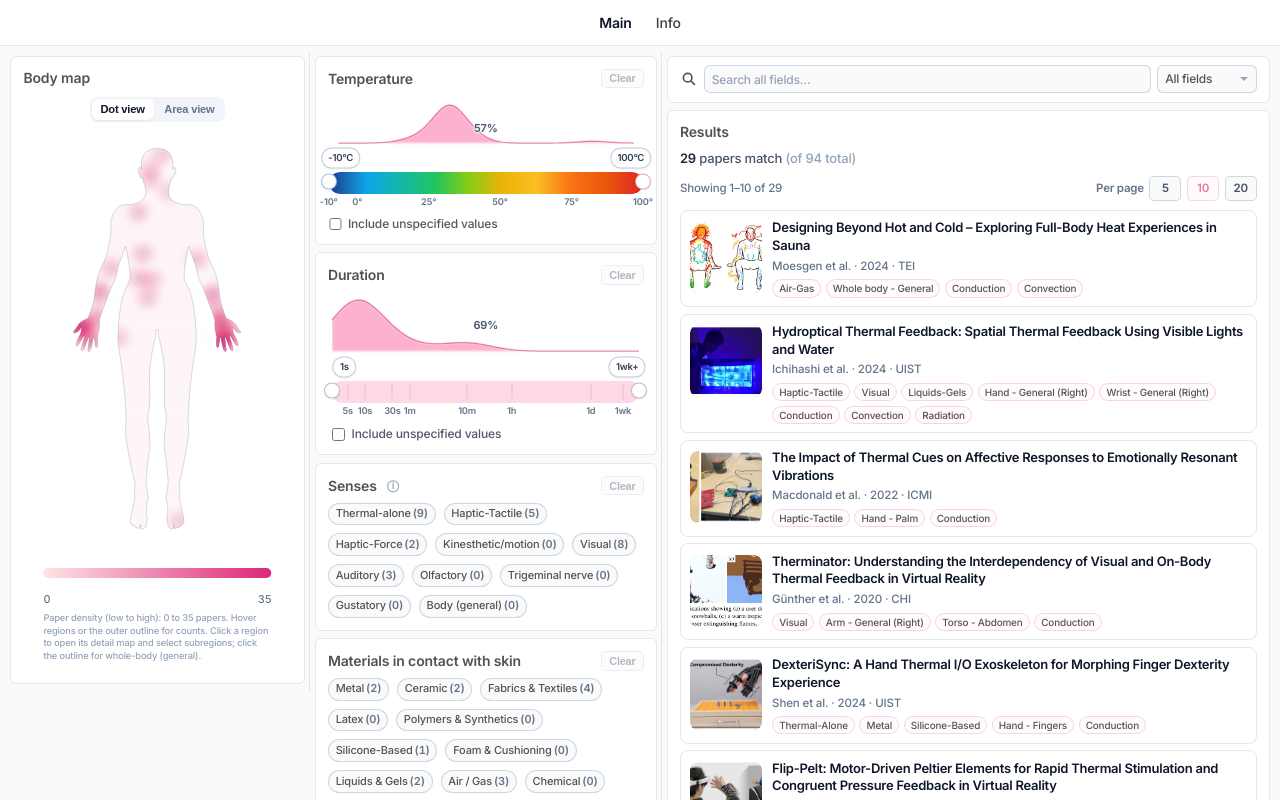
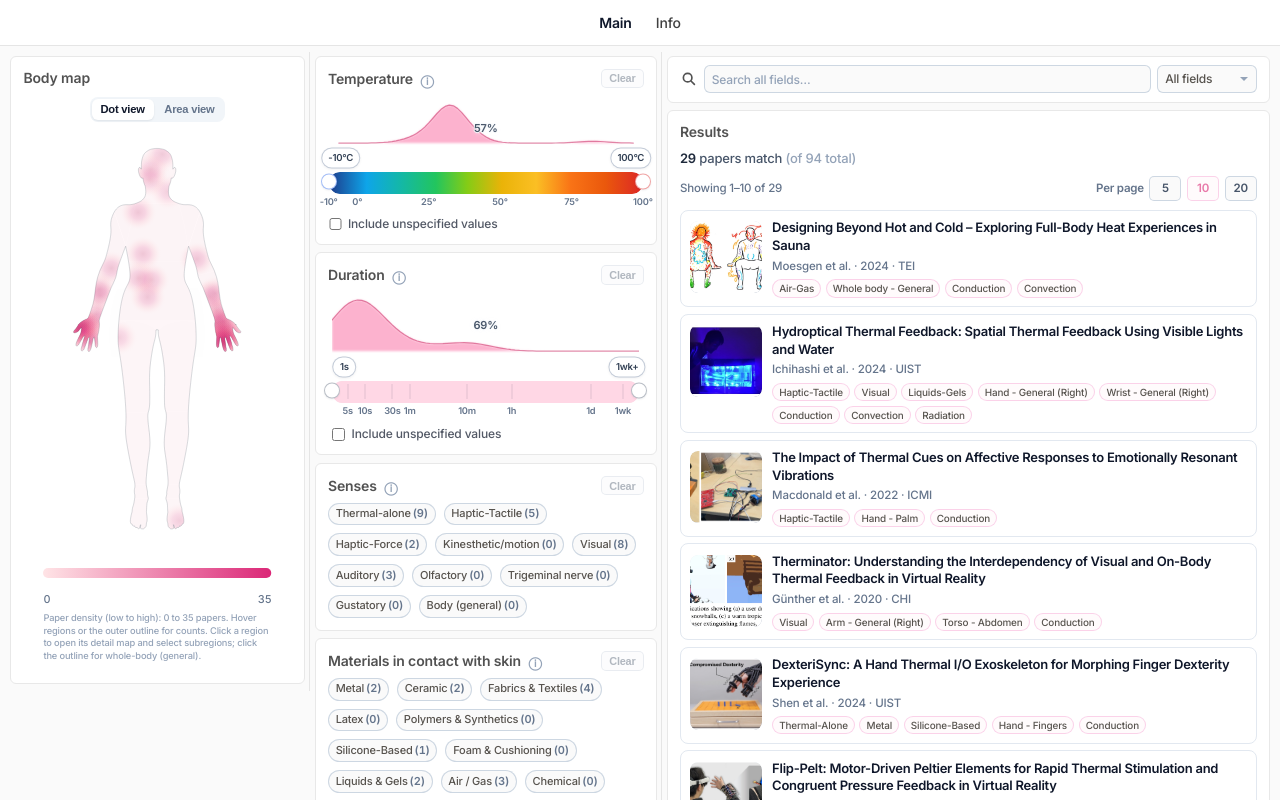
Before and after one commit to sandyleedev/thermal-interaction-web, a React (Vite) app in the folder frontend/: page / in a window 1280 px wide. Shown: the top 800 px of the page. Built offline with nearby package versions, Linux system fonts and the light colour scheme; the HTML template or start-up script is replaced by a standard one.

Commit message:
feat: update filter info tooltips stacking and Area view legend copy

```diff
--- a/frontend/src/components/duration-panel/DurationPanel.tsx
+++ b/frontend/src/components/duration-panel/DurationPanel.tsx
@@ -24,6 +24,10 @@ import {
 } from "@/components/range-slider/horizontalRangeSliderLayout";
 import { RangeSliderThumbStack } from "@/components/range-slider/RangeSliderThumbStack";
 import { useWindowPointerRangeDrag } from "@/components/range-slider/useWindowPointerRangeDrag";
+import { FilterPanelInfoButton } from "@/components/landing/FilterPanelInfoButton";
+
+const DURATION_FILTER_TOOLTIP =
+  "Drag handles for duration (log scale). Chart uses your other filters. Include unspecified for papers without duration.";
 
 const TRACK_H = 22;
 const PLOT_W = 320;
@@ -133,7 +137,10 @@ export function DurationPanel() {
   return (
     <section className="landing-panel landing-panel-top landing-duration-panel">
       <div className="range-filter-panel-header">
-        <h2 className="panel-title">Duration</h2>
+        <div className="range-filter-panel-title-cluster">
+          <h2 className="panel-title">Duration</h2>
+          <FilterPanelInfoButton tooltip={DURATION_FILTER_TOOLTIP} />
+        </div>
         <button
           type="button"
           className="other-filters-clear-all"
--- /dev/null
+++ b/frontend/src/components/landing/FilterPanelInfoButton.tsx
@@ -0,0 +1,70 @@
+import { useEffect, useId, useRef, useState } from "react";
+
+type FilterPanelInfoButtonProps = {
+  tooltip: string;
+  /** Accessible name when different from default. */
+  ariaLabel?: string;
+};
+
+/** Circled “i” with click/tap tooltip for filter panel headers. */
+export function FilterPanelInfoButton({
+  tooltip,
+  ariaLabel = "How this filter works",
+}: FilterPanelInfoButtonProps) {
+  const tooltipId = useId();
+  const [tipOpen, setTipOpen] = useState(false);
+  const wrapRef = useRef<HTMLDivElement>(null);
+
+  useEffect(() => {
+    if (!tipOpen) return;
+    const onPointerDown = (e: PointerEvent) => {
+      if (!wrapRef.current?.contains(e.target as Node)) {
+        setTipOpen(false);
+      }
+    };
+    document.addEventListener("pointerdown", onPointerDown, true);
+    return () =>
+      document.removeEventListener("pointerdown", onPointerDown, true);
+  }, [tipOpen]);
+
+  useEffect(() => {
+    if (!tipOpen) return;
+    const onKeyDown = (e: KeyboardEvent) => {
+      if (e.key === "Escape") setTipOpen(false);
+    };
+    window.addEventListener("keydown", onKeyDown);
+    return () => window.removeEventListener("keydown", onKeyDown);
+  }, [tipOpen]);
+
+  return (
+    <div
+      ref={wrapRef}
+      className={[
+        "other-filters-info-wrap",
+        tipOpen && "other-filters-info-wrap--open",
+      ]
+        .filter(Boolean)
+        .join(" ")}
+    >
+      <button
+        type="button"
+        className="other-filters-info-btn"
+        aria-label={ariaLabel}
+        aria-expanded={tipOpen}
+        aria-controls={tooltipId}
+        onClick={() => setTipOpen((v) => !v)}
+      >
+        <span className="other-filters-info-icon" aria-hidden>
+          {"\u24D8"}
+        </span>
+      </button>
+      <div
+        id={tooltipId}
+        role="tooltip"
+        className="other-filters-info-tooltip"
+      >
+        {tooltip}
+      </div>
+    </div>
+  );
+}
--- a/frontend/src/components/landing/OtherFiltersPanel.tsx
+++ b/frontend/src/components/landing/OtherFiltersPanel.tsx
@@ -1,10 +1,5 @@
-import {
-  useEffect,
-  useId,
-  useRef,
-  useState,
-} from "react";
 import { useResearchFilter } from "@/context/ResearchFilterContext";
+import { FilterPanelInfoButton } from "@/components/landing/FilterPanelInfoButton";
 import {
   OTHER_FILTER_OPTIONS,
   OTHER_FILTER_SECTION_TITLES,
@@ -13,65 +8,6 @@ import {
 
 const OTHER_FILTERS_LOGIC_TOOLTIP =
   "Select multiple options within a category (OR), and combine categories (AND)";
-
-function OtherFiltersLogicInfoButton() {
-  const tooltipId = useId();
-  const [tipOpen, setTipOpen] = useState(false);
-  const wrapRef = useRef<HTMLDivElement>(null);
-
-  useEffect(() => {
-    if (!tipOpen) return;
-    const onPointerDown = (e: PointerEvent) => {
-      if (!wrapRef.current?.contains(e.target as Node)) {
-        setTipOpen(false);
-      }
-    };
-    document.addEventListener("pointerdown", onPointerDown, true);
-    return () =>
-      document.removeEventListener("pointerdown", onPointerDown, true);
-  }, [tipOpen]);
-
-  useEffect(() => {
-    if (!tipOpen) return;
-    const onKeyDown = (e: KeyboardEvent) => {
-      if (e.key === "Escape") setTipOpen(false);
-    };
-    window.addEventListener("keydown", onKeyDown);
-    return () => window.removeEventListener("keydown", onKeyDown);
-  }, [tipOpen]);
-
-  return (
-    <div
-      ref={wrapRef}
-      className={[
-        "other-filters-info-wrap",
-        tipOpen && "other-filters-info-wrap--open",
-      ]
-        .filter(Boolean)
-        .join(" ")}
-    >
-      <button
-        type="button"
-        className="other-filters-info-btn"
-        aria-label="How filtering works"
-        aria-expanded={tipOpen}
-        aria-controls={tooltipId}
-        onClick={() => setTipOpen((v) => !v)}
-      >
-        <span className="other-filters-info-icon" aria-hidden>
-          {"\u24D8"}
-        </span>
-      </button>
-      <div
-        id={tooltipId}
-        role="tooltip"
-        className="other-filters-info-tooltip"
-      >
-        {OTHER_FILTERS_LOGIC_TOOLTIP}
-      </div>
-    </div>
-  );
-}
 
 type FilterChipProps = {
   label: string;
@@ -104,14 +40,11 @@ export function FilterChip({ label, count, selected, onToggle }: FilterChipProps
 
 export type OtherFilterCategoryPanelProps = {
   category: OtherFilterCategory;
-  /** Show OR/AND logic tooltip beside the panel title (first category panel only). */
-  showFilterLogicInfo?: boolean;
   className?: string;
 };
 
 export function OtherFilterCategoryPanel({
   category,
-  showFilterLogicInfo = false,
   className,
 }: OtherFilterCategoryPanelProps) {
   const {
@@ -139,7 +72,10 @@ export function OtherFilterCategoryPanel({
       <div className="other-filter-category-panel-header">
         <div className="other-filter-category-title-cluster">
           <h2 className="panel-title">{title}</h2>
-          {showFilterLogicInfo ? <OtherFiltersLogicInfoButton /> : null}
+          <FilterPanelInfoButton
+            tooltip={OTHER_FILTERS_LOGIC_TOOLTIP}
+            ariaLabel="How category filtering works"
+          />
         </div>
         <button
           type="button"
--- a/frontend/src/components/temperature-panel/TemperaturePanel.tsx
+++ b/frontend/src/components/temperature-panel/TemperaturePanel.tsx
@@ -11,6 +11,10 @@ import {
 } from "@/components/range-slider/horizontalRangeSliderLayout";
 import { RangeSliderThumbStack } from "@/components/range-slider/RangeSliderThumbStack";
 import { useWindowPointerRangeDrag } from "@/components/range-slider/useWindowPointerRangeDrag";
+import { FilterPanelInfoButton } from "@/components/landing/FilterPanelInfoButton";
+
+const TEMPERATURE_FILTER_TOOLTIP =
+  "Drag handles for a °C range. Chart uses your other filters. Include unspecified for papers without temperature.";
 import {
   TEMP_AXIS_MAX,
   TEMP_AXIS_MIN,
@@ -110,7 +114,10 @@ export function TemperaturePanel() {
   return (
     <section className="landing-panel landing-panel-top landing-temperature-panel">
       <div className="range-filter-panel-header">
-        <h2 className="panel-title">Temperature</h2>
+        <div className="range-filter-panel-title-cluster">
+          <h2 className="panel-title">Temperature</h2>
+          <FilterPanelInfoButton tooltip={TEMPERATURE_FILTER_TOOLTIP} />
+        </div>
         <button
           type="button"
           className="other-filters-clear-all"
--- a/frontend/src/pages/LandingPage.css
+++ b/frontend/src/pages/LandingPage.css
@@ -1146,11 +1146,14 @@
 }
 
 .range-filter-panel-header {
+  position: relative;
+  z-index: 30;
   display: flex;
   align-items: center;
   justify-content: space-between;
   gap: 0.5rem;
   flex-shrink: 0;
+  overflow: visible;
 }
 
 .landing-temperature-panel .range-filter-panel-header {
@@ -1161,11 +1164,26 @@
   margin-bottom: 0.04rem;
 }
 
-.range-filter-panel-header .panel-title {
+.range-filter-panel-title-cluster {
+  display: flex;
+  align-items: baseline;
+  gap: 0.35rem;
+  flex: 1 1 auto;
+  min-width: 0;
+}
+
+.range-filter-panel-header .panel-title,
+.range-filter-panel-title-cluster .panel-title {
   margin: 0;
-  flex: 1 1 auto;
+  flex: 0 1 auto;
   min-width: 0;
   text-align: left;
+}
+
+.landing-temperature-panel .panel-content,
+.landing-duration-panel .panel-content {
+  position: relative;
+  z-index: 0;
 }
 
 .landing-temperature-panel .panel-content {
@@ -1636,18 +1654,21 @@
 }
 
 .landing-other-filter-category-panel .other-filter-category-panel-header {
+  position: relative;
+  z-index: 30;
   display: flex;
   align-items: center;
   justify-content: space-between;
   gap: 0.5rem;
   flex-shrink: 0;
   margin: 0 0 0.45rem;
+  overflow: visible;
 }
 
 .other-filter-category-title-cluster {
   display: flex;
-  align-items: center;
-  gap: 0.5rem;
+  align-items: baseline;
+  gap: 0.35rem;
   flex: 1 1 auto;
   min-width: 0;
 }
@@ -1656,15 +1677,23 @@
   .other-filter-category-title-cluster
   .panel-title {
   margin: 0;
+  padding: 0;
   flex: 0 1 auto;
   min-width: 0;
 }
 
 .other-filters-info-wrap {
   position: relative;
-  flex-shrink: 0;
-  display: flex;
-  align-items: center;
+  z-index: 1;
+  flex: 0 0 auto;
+  display: inline-flex;
+  align-items: center;
+  transform: translateY(0.05em);
+}
+
+.other-filters-info-wrap.other-filters-info-wrap--open,
+.other-filters-info-wrap:focus-within {
+  z-index: 40;
 }
 
 .other-filters-info-btn {
@@ -1672,7 +1701,7 @@
   align-items: center;
   justify-content: center;
   margin: 0;
-  padding: 0.14rem;
+  padding: 0.12rem;
   font: inherit;
   line-height: 1;
   color: #94a3b8;
@@ -1696,17 +1725,17 @@
 }
 
 .other-filters-info-icon {
-  font-size: 0.72rem;
+  display: block;
+  font-size: 0.8125rem;
   font-weight: 600;
   line-height: 1;
-  vertical-align: middle;
 }
 
 .other-filters-info-tooltip {
   position: absolute;
   top: calc(100% + 6px);
   left: 0;
-  z-index: 1200;
+  z-index: 50;
   box-sizing: border-box;
   width: max-content;
   max-width: min(268px, calc(100vw - 1.5rem));
@@ -1763,12 +1792,20 @@
 }
 
 .landing-other-filter-category-panel .other-filter-category-panel-content {
+  position: relative;
+  z-index: 0;
   flex: 0 0 auto;
   min-height: auto;
   overflow-x: hidden;
   overflow-y: visible;
   padding: 0;
   margin: 0;
+}
+
+.landing-other-filter-category-panel:has(.other-filters-info-wrap--open),
+.landing-other-filter-category-panel:has(.other-filters-info-wrap:focus-within) {
+  position: relative;
+  z-index: 31;
 }
 
 .other-filters-chip-row {
--- a/frontend/src/pages/LandingPage.tsx
+++ b/frontend/src/pages/LandingPage.tsx
@@ -41,11 +41,10 @@ export function LandingPage() {
             <div className="landing-filters-scroll">
               <TemperaturePanel />
               <DurationPanel />
-              {OTHER_FILTER_CATEGORY_ORDER.map((category, index) => (
+              {OTHER_FILTER_CATEGORY_ORDER.map((category) => (
                 <OtherFilterCategoryPanel
                   key={category}
                   category={category}
-                  showFilterLogicInfo={index === 0}
                 />
               ))}
             </div>
```
Also changed, not shown: frontend/src/components/body-map/shared/bodyMapHelpText.ts (+31 -5 lines).
